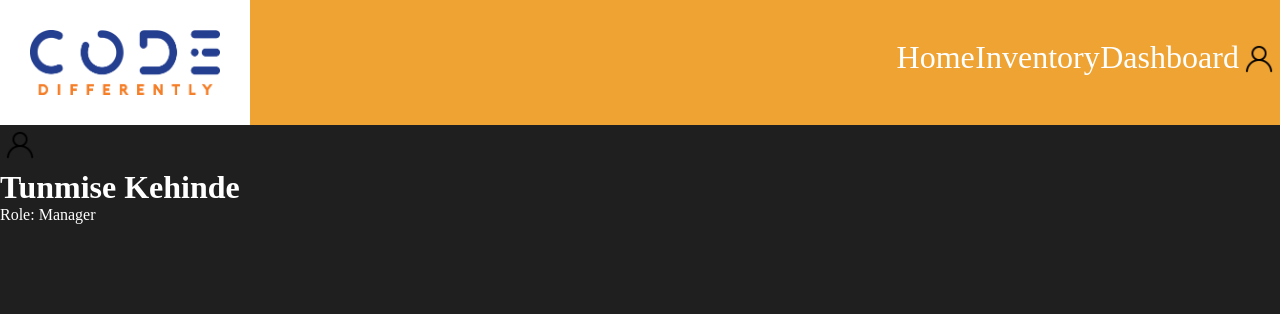
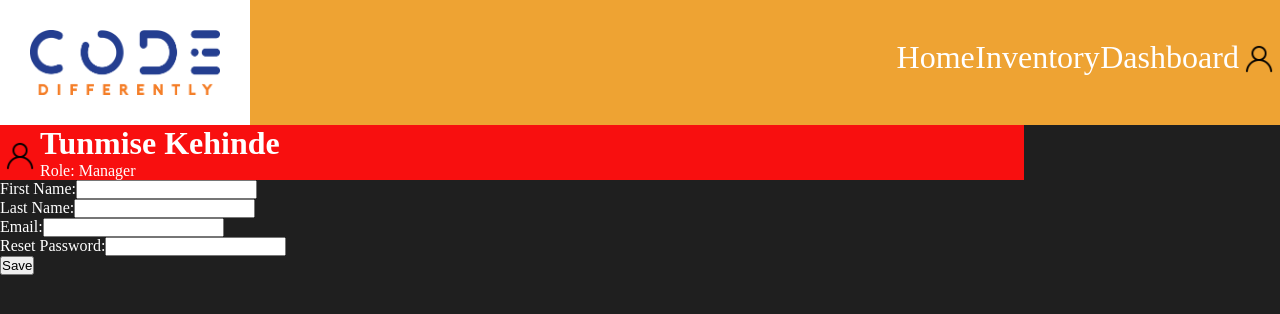
Before and after one commit to PoshLizard/inventory-table, a React (Create React App) app: page /profile in a window 1280 px wide. Shown: the top 314 px of the page. Built offline with nearby package versions, Linux system fonts and the light colour scheme.

Commit message:
additions to profile information page

```diff
--- a/src/App.css
+++ b/src/App.css
@@ -59,6 +59,12 @@ a{
   padding: 5px;
   height: 40px;
   width: 40px;
+}
+
+#profileHeader {
+  align-self: center;
+  width: 80%;
+  background-color: rgb(248, 15, 15);
 }
 
 .side-nav{
--- a/src/pages/ProfileInformation.js
+++ b/src/pages/ProfileInformation.js
@@ -12,14 +12,38 @@ function ProfileInformation(){
 
 
     <div>
-        <div>
+        <div id='profileHeader'>
 
-            <img className='profileLogo' src={profileLogo} />
-            <div>
+            <img style={{display:'inline-block'}} className='profileLogo' src={profileLogo} />
+            <div style={{display:'inline-block'}}>
                 <h1>Tunmise Kehinde</h1>
                 <p>Role: Manager</p>
             </div>
 
+        </div>
+
+        <div>
+            <div>
+                <label>First Name:</label>
+                <input></input>
+            </div>
+
+            <div>
+                <label>Last Name:</label>
+                <input></input>
+            </div>
+
+            <div>
+                <label>Email:</label>
+                <input></input>
+            </div>
+
+            <div>
+                 <label>Reset Password:</label>
+                 <input></input>
+            </div>
+
+            <button>Save</button>
         </div>
     </div>
 </div>
```
